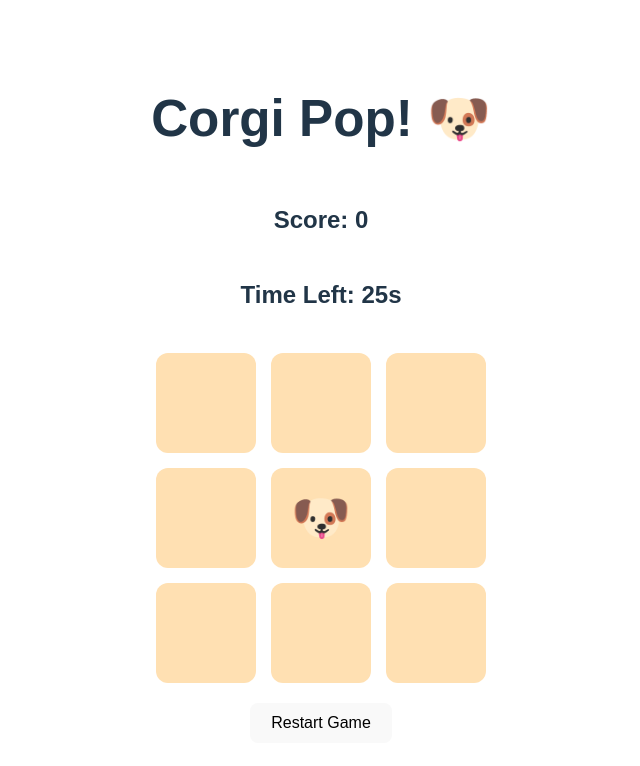
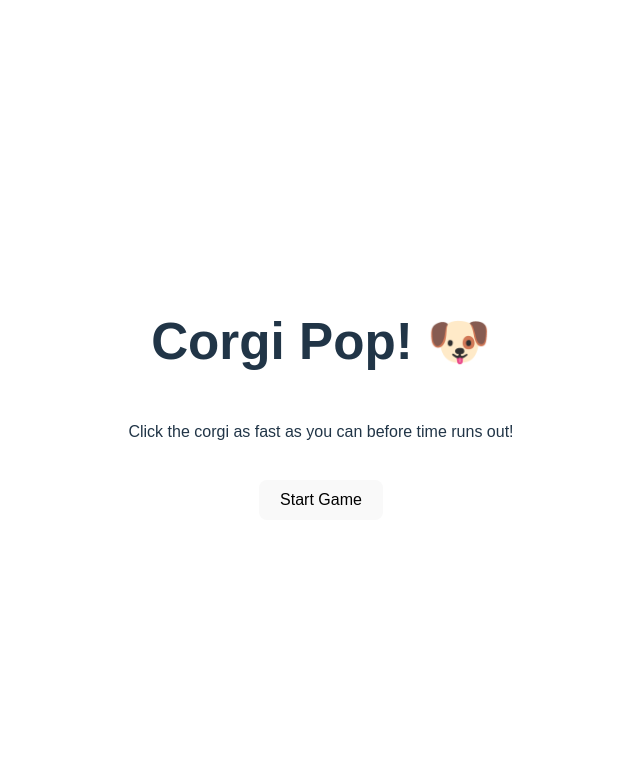
Before and after one commit to brendanbobryk/corgi-pop, a React (Vite) app: page / in a window 1280 px wide. Shown: the top 766 px of the page, without its empty margins (319-959 px from the left). Built offline with nearby package versions, Linux system fonts and the light colour scheme.

Commit message:
added start button

```diff
--- a/src/App.jsx
+++ b/src/App.jsx
@@ -6,7 +6,8 @@ export default function App() {
   const [score, setScore] = useState(0);
   const [activeSpot, setActiveSpot] = useState(null);
   const [timeLeft, setTimeLeft] = useState(GAME_TIME);
-  const [isPlaying, setIsPlaying] = useState(true);
+  const [isPlaying, setIsPlaying] = useState(false);
+  const [hasStarted, setHasStarted] = useState(false);
 
   // Corgi popping logic
   useEffect(() => {
@@ -48,16 +49,35 @@ export default function App() {
     }
   };
 
+  const startGame = () => {
+    setScore(0);
+    setTimeLeft(GAME_TIME);
+    setActiveSpot(null);
+    setHasStarted(true);
+    setIsPlaying(true);
+  };
+
   const resetGame = () => {
     setScore(0);
     setTimeLeft(GAME_TIME);
-    setIsPlaying(true);
     setActiveSpot(null);
+    setIsPlaying(false);
+    setHasStarted(false);
   };
 
   return (
     <div style={styles.container}>
       <h1>Corgi Pop! 🐶</h1>
+
+      {!hasStarted ? (
+        <>
+          <p>Click the corgi as fast as you can before time runs out!</p>
+          <button style={styles.button} onClick={startGame}>
+            Start Game
+          </button>
+        </>
+      ) : (
+        <>
           <h2>Score: {score}</h2>
           <h2>Time Left: {timeLeft}s</h2>
 
@@ -77,7 +97,9 @@ export default function App() {
             Restart Game
           </button>
 
-      {!isPlaying && <h2>Game Over!</h2>}
+          {!isPlaying && timeLeft === 0 && <h2>Game Over!</h2>}
+        </>
+      )}
     </div>
   );
 }
```
Lines whose indentation alone changed are shown as unchanged.
